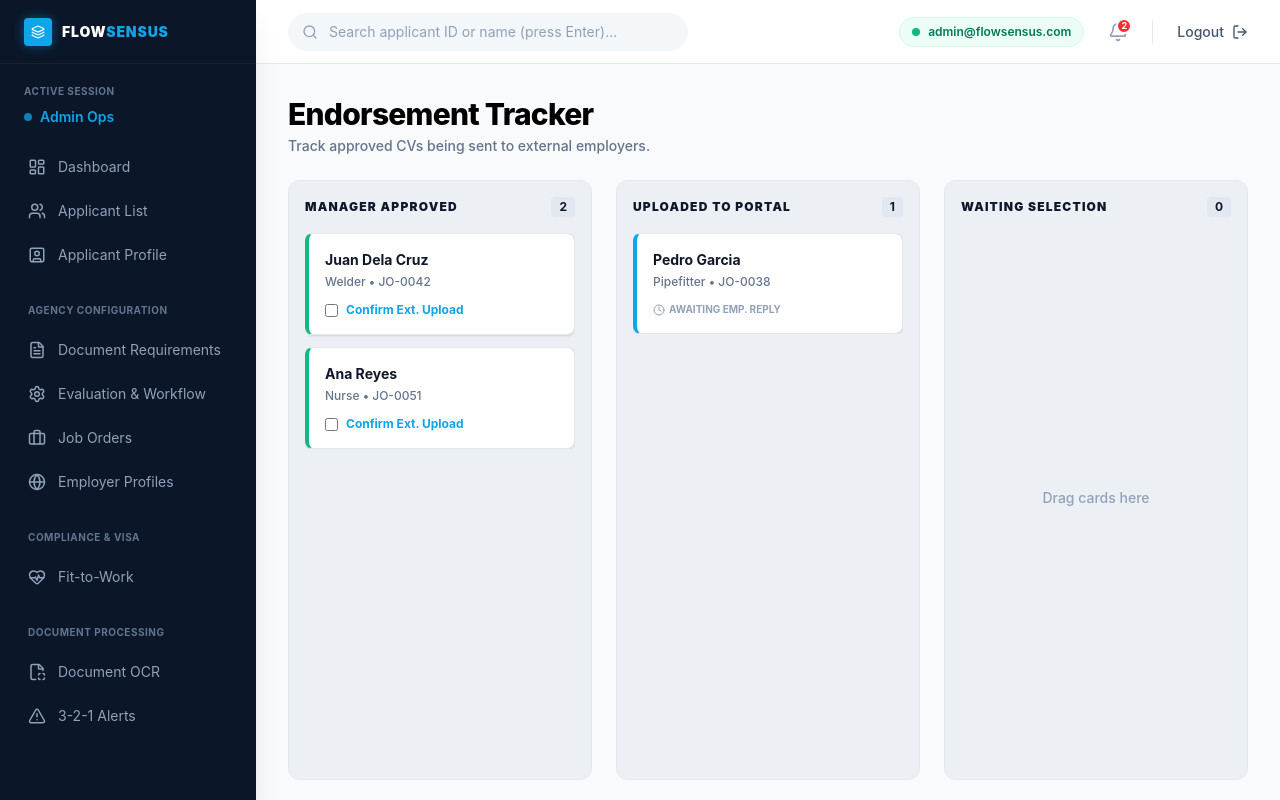
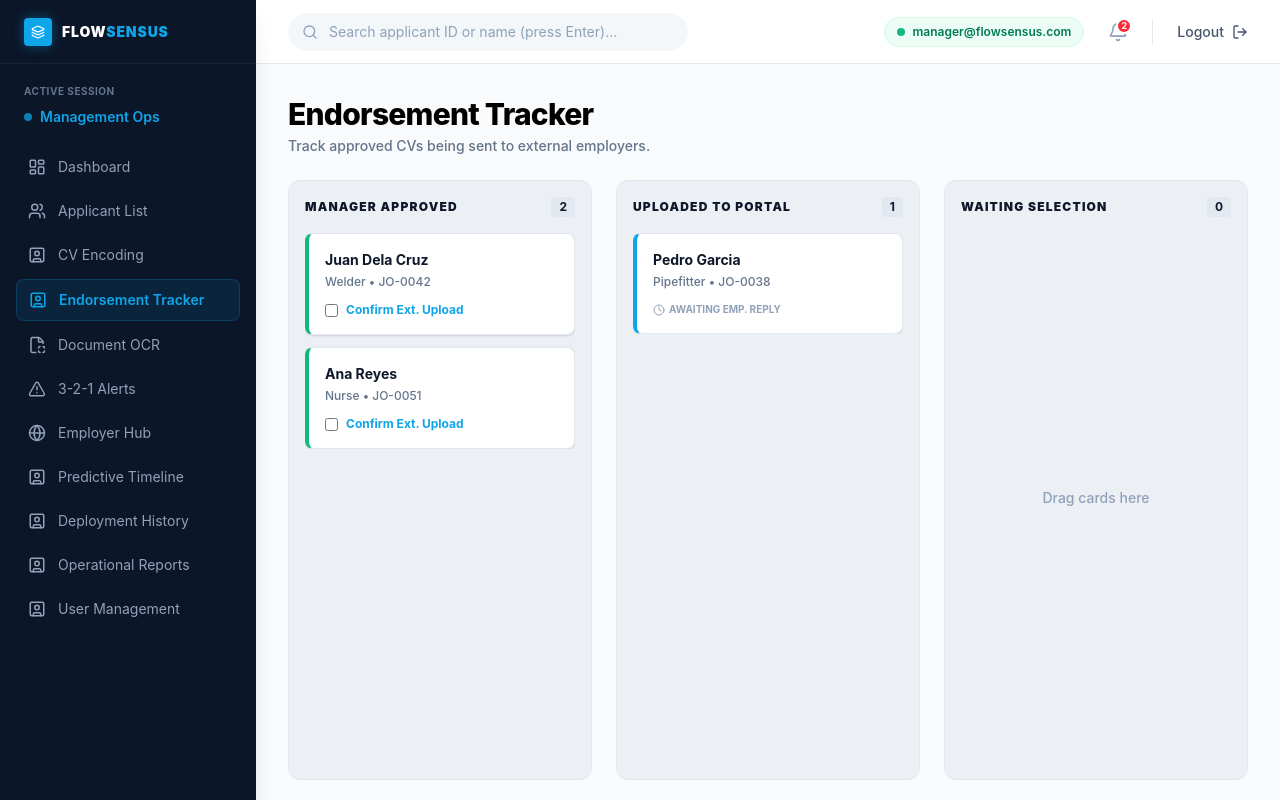
Before and after one commit to FlowSensus-Dev/flowsensus-frontend, a React (Vite) app: page /manager/endorsement-tracker in a window 1280 px wide. Built offline with nearby package versions, Linux system fonts and the light colour scheme.

Commit message:
Stabilize role routing and navigation shell

```diff
--- a/src/layouts/AppLayout.jsx
+++ b/src/layouts/AppLayout.jsx
@@ -3,21 +3,106 @@ import {
   Search, Bell, LogOut, LayoutDashboard, Users, UserSquare,
   FileText, Settings, Briefcase, Globe, HeartPulse, FileScan, AlertTriangle, Layers
 } from "lucide-react";
+import { SIDEBAR_CONFIG } from "./sidebarConfig";
+
+const ROLE_META = {
+  manager: { base: "/manager", title: "Management Ops" },
+  recruitment: { base: "/recruitment", title: "Recruitment Ops" },
+  administration: { base: "/administration", title: "Admin Ops" },
+  accounting: { base: "/accounting", title: "Accounting Ops" },
+  "super-admin": { base: "/super-admin", title: "SuperAdmin Console" },
+};
+
+const ROUTE_VALID_LINKS = {
+  "/manager": new Set([
+    "/manager",
+    "/manager/applicant-list",
+    "/manager/cv-encoding",
+    "/manager/endorsement-tracker",
+    "/manager/document-ocr",
+    "/manager/3-2-1-alerts",
+    "/manager/employer-hub",
+    "/manager/predictive-timeline",
+    "/manager/deployment-history",
+    "/manager/operational-reports",
+    "/manager/user-management",
+  ]),
+  "/recruitment": new Set([
+    "/recruitment",
+    "/recruitment/applicant-list",
+    "/recruitment/registration",
+    "/recruitment/screening-panel",
+    "/recruitment/applicant-profiling",
+  ]),
+  "/administration": new Set([
+    "/administration",
+    "/administration/applicant-list",
+    "/administration/document-requirements",
+    "/administration/evaluation-workflow",
+    "/administration/job-orders",
+    "/administration/employer-profiles",
+    "/administration/fit-to-work",
+    "/administration/document-ocr",
+    "/administration/3-2-1-alerts",
+  ]),
+  "/accounting": new Set([
+    "/accounting",
+    "/accounting/applicant-list",
+    "/accounting/expense-ledger",
+  ]),
+  "/super-admin": new Set([
+    "/super-admin",
+    "/super-admin/tenant-management",
+    "/super-admin/agency-onboarding",
+    "/super-admin/audit-ledger",
+  ]),
+};
+
+const iconForLabel = (label) => {
+  const normalized = label.toLowerCase();
+  if (normalized.includes("dashboard")) return LayoutDashboard;
+  if (normalized.includes("applicant list")) return Users;
+  if (normalized.includes("document requirements")) return FileText;
+  if (normalized.includes("evaluation")) return Settings;
+  if (normalized.includes("job orders")) return Briefcase;
+  if (normalized.includes("employer")) return Globe;
+  if (normalized.includes("fit")) return HeartPulse;
+  if (normalized.includes("ocr")) return FileScan;
+  if (normalized.includes("alerts")) return AlertTriangle;
+  return UserSquare;
+};
 
 export default function AppLayout() {
   const location = useLocation();
   const currentPath = location.pathname;
 
-  // Helper to dynamically highlight active sidebar links
-  const isActive = (path) => currentPath === path || currentPath.startsWith(path + '/');
+  const roleKey = Object.keys(ROLE_META).find((key) => currentPath.startsWith(`/${key}`));
+  const roleMeta = roleKey ? ROLE_META[roleKey] : ROLE_META.administration;
+  const ROLE_EMAILS = {
+    manager: "manager@flowsensus.com",
+    recruitment: "recruitment@flowsensus.com",
+    administration: "admin@flowsensus.com",
+    accounting: "accounting@flowsensus.com",
+    "super-admin": "superadmin@flowsensus.com",
+  };
+  const roleEmail = roleKey ? ROLE_EMAILS[roleKey] : ROLE_EMAILS.administration;
+  const rawItems = SIDEBAR_CONFIG[roleMeta.base] || [];
+  const allowedLinks = ROUTE_VALID_LINKS[roleMeta.base] || new Set();
+
+  const navItems = rawItems.filter((item) => {
+    if (!item?.to) return false;
+    if (item.to.includes("/applicant-profile")) return false;
+    return allowedLinks.has(item.to);
+  });
+
+  const isActive = (path, exact = false) => {
+    if (exact) return currentPath === path;
+    return currentPath === path || currentPath.startsWith(`${path}/`);
+  };
 
   return (
     <div className="flex h-screen bg-slate-50 font-['Inter',sans-serif]">
-
-      {/* SIDEBAR */}
       <aside className="w-64 bg-[#0B1628] flex flex-col h-full flex-shrink-0 shadow-xl z-20">
-
-        {/* Logo Area */}
         <div className="h-16 flex items-center px-6 border-b border-white/5">
           <div className="flex items-center gap-2.5">
             <div className="w-7 h-7 rounded bg-[#0EA5E9] flex items-center justify-center shadow-[0_0_12px_rgba(14,165,233,0.4)]">
@@ -29,93 +114,41 @@ export default function AppLayout() {
           </div>
         </div>
 
-        {/* Active Session Badge */}
         <div className="px-6 py-5">
           <div className="text-[10px] font-bold text-slate-500 tracking-wider uppercase mb-2">Active Session</div>
           <div className="flex items-center gap-2 text-[#0EA5E9]">
             <div className="w-2 h-2 rounded-full bg-[#0EA5E9] animate-pulse"></div>
-            <span className="text-sm font-semibold">Admin Ops</span>
+            <span className="text-sm font-semibold">{roleMeta.title}</span>
           </div>
         </div>
 
-        {/* Navigation Links */}
         <div className="flex-1 overflow-y-auto px-4 pb-6 space-y-7 custom-scrollbar">
-
-          {/* General Group */}
           <div className="space-y-1">
-            <Link to="/administration" className={`flex items-center gap-3 px-3 py-2.5 rounded-lg text-sm transition-all ${currentPath === '/administration' ? 'bg-[#0EA5E9]/10 text-[#0EA5E9] font-semibold border border-[#0EA5E9]/20' : 'text-slate-400 hover:text-white hover:bg-white/5'}`}>
-              <LayoutDashboard size={18} />
-              Dashboard
-            </Link>
-            <Link to="/administration/applicant-list" className={`flex items-center gap-3 px-3 py-2.5 rounded-lg text-sm transition-all ${isActive('/administration/applicant-list') ? 'bg-[#0EA5E9]/10 text-[#0EA5E9] font-semibold border border-[#0EA5E9]/20' : 'text-slate-400 hover:text-white hover:bg-white/5'}`}>
-              <Users size={18} />
-              Applicant List
-            </Link>
-            <Link to="/administration/applicant-profile" className={`flex items-center gap-3 px-3 py-2.5 rounded-lg text-sm transition-all ${isActive('/administration/applicant-profile') ? 'bg-[#0EA5E9]/10 text-[#0EA5E9] font-semibold border border-[#0EA5E9]/20' : 'text-slate-400 hover:text-white hover:bg-white/5'}`}>
-              <UserSquare size={18} />
-              Applicant Profile
-            </Link>
+            {navItems.map((item) => {
+              const Icon = iconForLabel(item.label);
+              const isRoot = item.to === roleMeta.base;
+              const active = isActive(item.to, isRoot);
+              return (
+                <Link
+                  key={item.to}
+                  to={item.to}
+                  className={`flex items-center gap-3 px-3 py-2.5 rounded-lg text-sm transition-all ${
+                    active
+                      ? "bg-[#0EA5E9]/10 text-[#0EA5E9] font-semibold border border-[#0EA5E9]/20"
+                      : "text-slate-400 hover:text-white hover:bg-white/5"
+                  }`}
+                >
+                  <Icon size={18} />
+                  {item.label}
+                </Link>
+              );
+            })}
           </div>
-
-          {/* Agency Config Group */}
-          <div>
-            <div className="px-3 text-[10px] font-bold text-slate-500 tracking-wider uppercase mb-3">Agency Configuration</div>
-            <div className="space-y-1">
-              <Link to="/administration/document-requirements" className={`flex items-center gap-3 px-3 py-2.5 rounded-lg text-sm transition-all ${isActive('/administration/document-requirements') ? 'bg-[#0EA5E9]/10 text-[#0EA5E9] font-semibold border border-[#0EA5E9]/20' : 'text-slate-400 hover:text-white hover:bg-white/5'}`}>
-                <FileText size={18} />
-                Document Requirements
-              </Link>
-              <Link to="/administration/evaluation-workflow" className={`flex items-center gap-3 px-3 py-2.5 rounded-lg text-sm transition-all ${isActive('/administration/evaluation-workflow') ? 'bg-[#0EA5E9]/10 text-[#0EA5E9] font-semibold border border-[#0EA5E9]/20' : 'text-slate-400 hover:text-white hover:bg-white/5'}`}>
-                <Settings size={18} />
-                Evaluation & Workflow
-              </Link>
-              <Link to="/administration/job-orders" className={`flex items-center gap-3 px-3 py-2.5 rounded-lg text-sm transition-all ${isActive('/administration/job-orders') ? 'bg-[#0EA5E9]/10 text-[#0EA5E9] font-semibold border border-[#0EA5E9]/20' : 'text-slate-400 hover:text-white hover:bg-white/5'}`}>
-                <Briefcase size={18} />
-                Job Orders
-              </Link>
-              <Link to="/administration/employer-profiles" className={`flex items-center gap-3 px-3 py-2.5 rounded-lg text-sm transition-all ${isActive('/administration/employer-profiles') ? 'bg-[#0EA5E9]/10 text-[#0EA5E9] font-semibold border border-[#0EA5E9]/20' : 'text-slate-400 hover:text-white hover:bg-white/5'}`}>
-                <Globe size={18} />
-                Employer Profiles
-              </Link>
-            </div>
-          </div>
-
-          {/* Compliance & Visa Group */}
-          <div>
-            <div className="px-3 text-[10px] font-bold text-slate-500 tracking-wider uppercase mb-3">Compliance & Visa</div>
-            <div className="space-y-1">
-              <Link to="/administration/fit-to-work" className={`flex items-center gap-3 px-3 py-2.5 rounded-lg text-sm transition-all ${isActive('/administration/fit-to-work') ? 'bg-[#0EA5E9]/10 text-[#0EA5E9] font-semibold border border-[#0EA5E9]/20' : 'text-slate-400 hover:text-white hover:bg-white/5'}`}>
-                <HeartPulse size={18} />
-                Fit-to-Work
-              </Link>
-            </div>
-          </div>
-
-          {/* Document Processing Group */}
-          <div>
-            <div className="px-3 text-[10px] font-bold text-slate-500 tracking-wider uppercase mb-3">Document Processing</div>
-            <div className="space-y-1">
-              <Link to="/administration/document-ocr" className={`flex items-center gap-3 px-3 py-2.5 rounded-lg text-sm transition-all ${isActive('/administration/document-ocr') ? 'bg-[#0EA5E9]/10 text-[#0EA5E9] font-semibold border border-[#0EA5E9]/20' : 'text-slate-400 hover:text-white hover:bg-white/5'}`}>
-                <FileScan size={18} />
-                Document OCR
-              </Link>
-              <Link to="/administration/3-2-1-alerts" className={`flex items-center gap-3 px-3 py-2.5 rounded-lg text-sm transition-all ${isActive('/administration/3-2-1-alerts') ? 'bg-[#0EA5E9]/10 text-[#0EA5E9] font-semibold border border-[#0EA5E9]/20' : 'text-slate-400 hover:text-white hover:bg-white/5'}`}>
-                <AlertTriangle size={18} />
-                3-2-1 Alerts
-              </Link>
-            </div>
-          </div>
-
         </div>
       </aside>
 
-      {/* MAIN CONTENT AREA */}
       <main className="flex-1 flex flex-col min-w-0 overflow-hidden">
-
-        {/* TOP HEADER */}
         <header className="h-16 bg-white border-b border-slate-200 flex items-center justify-between px-8 flex-shrink-0 z-10">
-
-          {/* Search Bar */}
           <div className="relative w-[400px]">
             <Search size={16} className="absolute left-3.5 top-1/2 -translate-y-1/2 text-slate-400" />
             <input
@@ -125,11 +158,10 @@ export default function AppLayout() {
             />
           </div>
 
-          {/* User Profile & Actions */}
           <div className="flex items-center gap-6">
             <div className="flex items-center gap-2 bg-emerald-50 px-3 py-1.5 rounded-full border border-emerald-100">
               <div className="w-2 h-2 rounded-full bg-[#10B981]"></div>
-              <span className="text-xs font-semibold text-emerald-700">admin@flowsensus.com</span>
+              <span className="text-xs font-semibold text-emerald-700">{roleEmail}</span>
             </div>
 
             <button className="relative text-slate-400 hover:text-slate-600 transition-colors">
@@ -147,13 +179,11 @@ export default function AppLayout() {
           </div>
         </header>
 
-        {/* PAGE CONTENT (Dynamic Outlet) */}
         <div className="flex-1 overflow-y-auto bg-slate-50 relative">
           <div className="absolute inset-0 p-8">
             <Outlet />
           </div>
         </div>
-
       </main>
     </div>
   );
--- a/src/layouts/sidebarConfig.jsx
+++ b/src/layouts/sidebarConfig.jsx
@@ -5,6 +5,15 @@ export const SIDEBAR_CONFIG = {
     { to: "/manager/applicant-list", label: "Applicant List" },
     { to: "/manager/applicant-profile", label: "Applicant Profile" },
     { to: "/manager/agency-configuration", label: "Agency Config" },
+    { to: "/manager/cv-encoding", label: "CV Encoding" },
+    { to: "/manager/endorsement-tracker", label: "Endorsement Tracker" },
+    { to: "/manager/document-ocr", label: "Document OCR" },
+    { to: "/manager/3-2-1-alerts", label: "3-2-1 Alerts" },
+    { to: "/manager/employer-hub", label: "Employer Hub" },
+    { to: "/manager/predictive-timeline", label: "Predictive Timeline" },
+    { to: "/manager/deployment-history", label: "Deployment History" },
+    { to: "/manager/operational-reports", label: "Operational Reports" },
+    { to: "/manager/user-management", label: "User Management" },
   ],
   "/recruitment": [
     { to: "/recruitment", label: "Dashboard" },
@@ -21,6 +30,13 @@ export const SIDEBAR_CONFIG = {
     { to: "/administration/applicant-list", label: "Applicant List" },
     { to: "/administration/applicant-profile", label: "Applicant Profile" },
     { to: "/administration/agency-configuration", label: "Agency Config" },
+    { to: "/administration/document-requirements", label: "Document Requirements" },
+    { to: "/administration/evaluation-workflow", label: "Evaluation & Workflow" },
+    { to: "/administration/job-orders", label: "Job Orders" },
+    { to: "/administration/employer-profiles", label: "Employer Profiles" },
+    { to: "/administration/fit-to-work", label: "Fit-to-Work" },
+    { to: "/administration/document-ocr", label: "Document OCR" },
+    { to: "/administration/3-2-1-alerts", label: "3-2-1 Alerts" },
   ],
   "/accounting": [
     { to: "/accounting", label: "Dashboard" },
```
Also changed, not shown: src/App.jsx (+22 -6 lines), src/pages/accounting/ExpenseLedger.jsx (+6 -6 lines).
